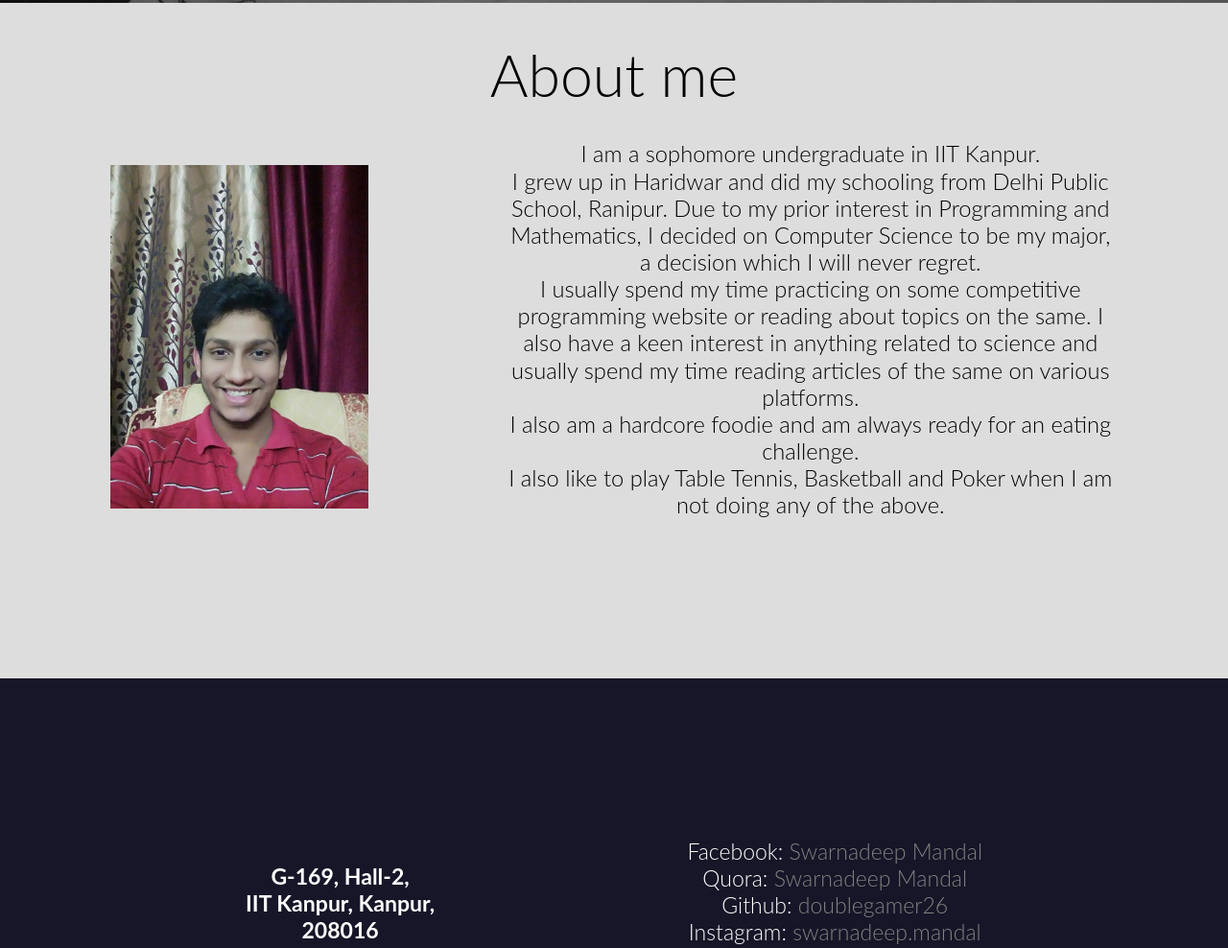
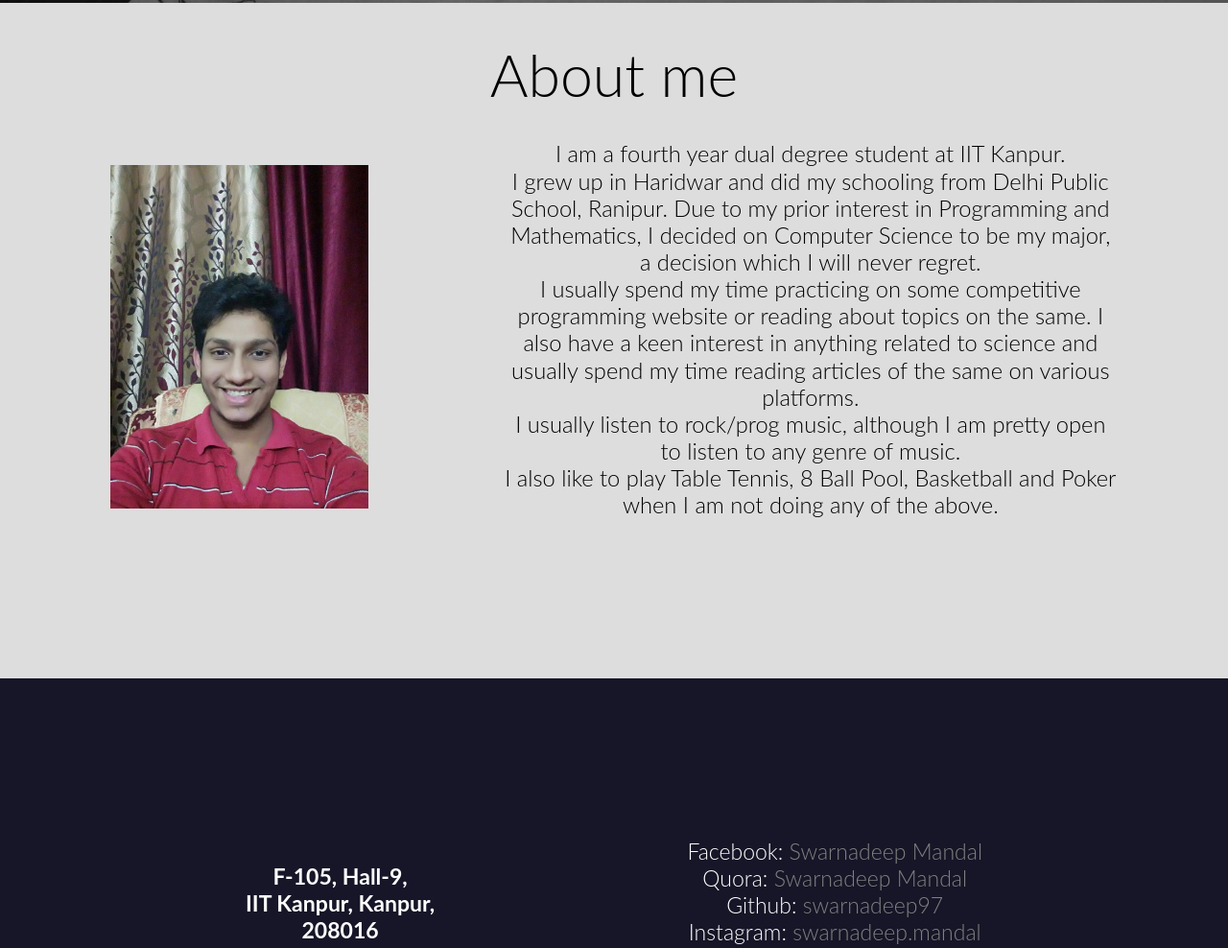
Before and after one commit to swarnadeep97/swarnadeep97.github.io, a plain HTML site: page index.html in a window 1280 px wide. Shown: the part 637-1625 px from the top of the page at 96% size. Drawn offline with Linux system fonts and the light colour scheme.

Commit message:
Updated info

```diff
--- a/index.html
+++ b/index.html
@@ -23,30 +23,30 @@
 		<div class="dp"><img src="images/dp.jpg" alt=""></div>
 		<h1>
 			<span id="aboutmestuff">
-				I am a sophomore undergraduate in IIT Kanpur.
+				I am a fourth year dual degree student at IIT Kanpur.
 				<br>
 				I grew up in Haridwar and did my schooling from Delhi Public School, Ranipur. Due to my prior interest in Programming and Mathematics, I decided on Computer Science to be my major, a decision which I will never regret.<br>
 				I usually spend my time practicing on some competitive programming website or reading about topics on the same. I also have a keen interest in anything related to science and usually spend my time reading articles of the same on various platforms.<br>
-				I also am a hardcore foodie and am always ready for an eating challenge.<br>
-				I also like to play Table Tennis, Basketball and Poker when I am not doing any of the above.
+				I usually listen to rock/prog music, although I am pretty open to listen to any genre of music.<br>
+				I also like to play Table Tennis, 8 Ball Pool, Basketball and Poker when I am not doing any of the above.
 			</span>
 		</h1>
 		</section>
 	</div>
 	<div class="contact">
 		<h2>
-			<span id="room">G-169, Hall-2,<br>IIT Kanpur, Kanpur,<br>208016</span>
+			<span id="room">F-105, Hall-9,<br>IIT Kanpur, Kanpur,<br>208016</span>
 		</h2>
 		<h2>
 			<span id="social">
 			Facebook: <a href="https://www.facebook.com/doublegamer26">Swarnadeep Mandal</a><br>
 			Quora: <a href="https://www.quora.com/profile/Swarnadeep-Mandal-1">Swarnadeep Mandal</a><br>
-			Github: <a href="https://github.com/doublegamer26">doublegamer26</a><br>
+			Github: <a href="https://github.com/swarnadeep97">swarnadeep97</a><br>
 			Instagram: <a href="https://www.instagram.com/swarnadeep.mandal/">swarnadeep.mandal</a><br>
 			</span>
 		</h2>
 		<h2>
-			<span id="resume">If you want to know more about me, contact me on the above platforms. To have a look at my resume, click <a href="./resume/Resume.pdf">here</a>.</span>
+			<span id="resume">If you want to know more about me, contact me on the above platforms. To have a look at my resume, click <a href="./resume/onepage.pdf">here</a>.</span>
 		</h2>
 	</div>
 </body>
```
Also changed, not shown: 2 other files.
